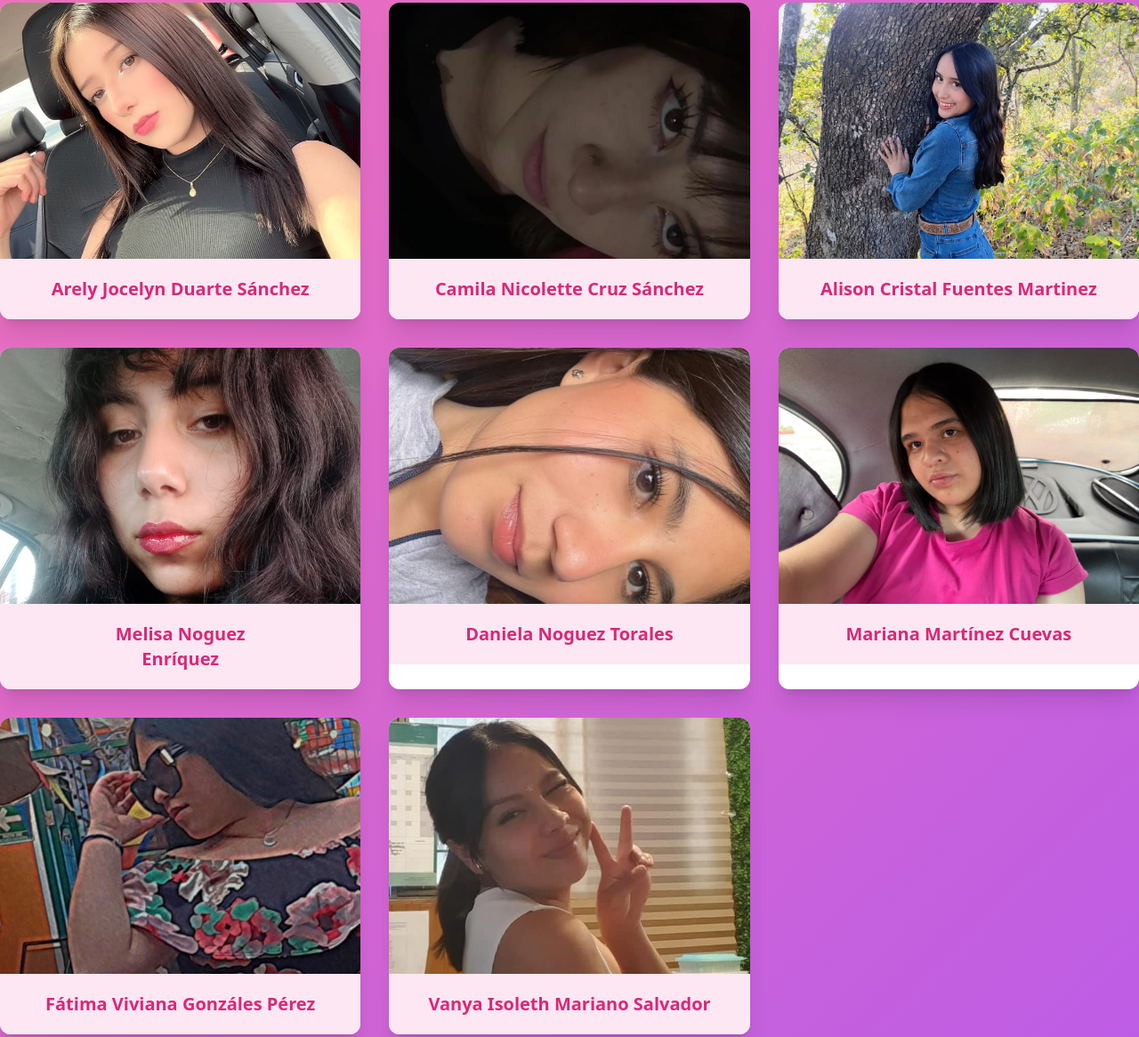
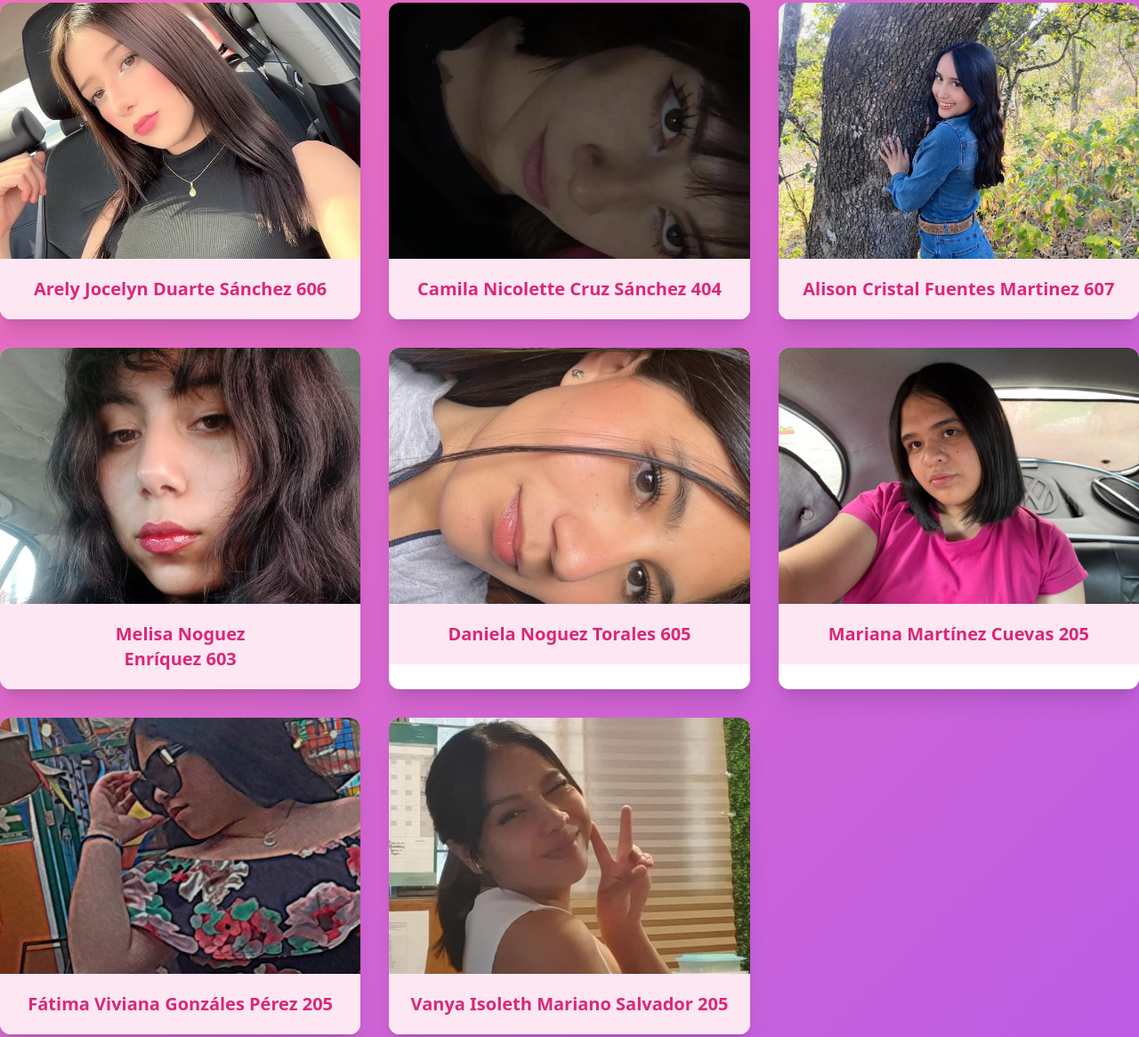
Before and after one commit to IsaacHrz/Miss-Cecytem, a plain HTML site: page index.html in a window 1280 px wide. Shown: the part 277-1443 px from the top of the page at 89% size. Drawn offline with nearby package versions, Linux system fonts and the light colour scheme.

Commit message:
index.html

```diff
--- a/index.html
+++ b/index.html
@@ -47,56 +47,56 @@
             <div class="candidate-card bg-white rounded-xl shadow-xl overflow-hidden">
                 <img src="Imagen de WhatsApp 2025-05-26 a las 12.08.57_c1e5eec3.jpg" alt="Arely Jocelyn Duarte Sánchez" class="w-full h-72 object-cover">
                 <div class="p-5 text-center bg-pink-100">
-                    <h3 class="text-xl font-bold text-pink-600">Arely Jocelyn Duarte Sánchez</h3>
+                    <h3 class="text-xl font-bold text-pink-600">Arely Jocelyn Duarte Sánchez 606</h3>
                 </div>
             </div>
             <!-- Candidata 2 -->
             <div class="candidate-card bg-white rounded-xl shadow-xl overflow-hidden">
                 <img src="Imagen de WhatsApp 2025-05-26 a las 12.09.23_e43cffe8.jpg" alt="Camila Nicolette Cruz Sánchez" class="w-full h-72 object-cover">
                 <div class="p-5 text-center bg-pink-100">
-                    <h3 class="text-xl font-bold text-pink-600">Camila Nicolette Cruz Sánchez</h3>
+                    <h3 class="text-xl font-bold text-pink-600">Camila Nicolette Cruz Sánchez 404</h3>
                 </div>
             </div>
             <!-- Candidata 3 -->
             <div class="candidate-card bg-white rounded-xl shadow-xl overflow-hidden">
                 <img src="Imagen de WhatsApp 2025-05-26 a las 12.10.08_55438b57.jpg" alt="Alison Cristal Fuentes Martinez" class="w-full h-72 object-cover">
                 <div class="p-5 text-center bg-pink-100">
-                    <h3 class="text-xl font-bold text-pink-600">Alison Cristal Fuentes Martinez</h3>
+                    <h3 class="text-xl font-bold text-pink-600">Alison Cristal Fuentes Martinez 607</h3>
                 </div>
             </div>
             <!-- Candidata 4 -->
             <div class="candidate-card bg-white rounded-xl shadow-xl overflow-hidden">
                 <img src="Imagen de WhatsApp 2025-05-26 a las 12.11.05_cc299e58.jpg" alt="Melisa Noguez Enríquez" class="w-full h-72 object-cover">
                 <div class="p-5 text-center bg-pink-100">
-                    <h3 class="text-xl font-bold text-pink-600">Melisa Noguez<br>Enríquez</h3>
+                    <h3 class="text-xl font-bold text-pink-600">Melisa Noguez<br>Enríquez 603</h3>
                 </div>
             </div>
             <!-- Candidata 5 -->
             <div class="candidate-card bg-white rounded-xl shadow-xl overflow-hidden">
                 <img src="Imagen de WhatsApp 2025-05-26 a las 12.12.28_b1e25256.jpg" alt="Daniela Noguez Torales" class="w-full h-72 object-cover">
                 <div class="p-5 text-center bg-pink-100">
-                    <h3 class="text-xl font-bold text-pink-600">Daniela Noguez Torales</h3>
+                    <h3 class="text-xl font-bold text-pink-600">Daniela Noguez Torales 605</h3>
                 </div>
             </div>
             <!-- Candidata 6 -->
             <div class="candidate-card bg-white rounded-xl shadow-xl overflow-hidden">
                 <img src="Imagen de WhatsApp 2025-05-26 a las 12.12.55_2ba2e8ab.jpg" alt="Mariana Martínez Cuevas" class="w-full h-72 object-cover">
                 <div class="p-5 text-center bg-pink-100">
-                    <h3 class="text-xl font-bold text-pink-600">Mariana Martínez Cuevas</h3>
+                    <h3 class="text-xl font-bold text-pink-600">Mariana Martínez Cuevas 205</h3>
                 </div>
             </div>
             <!-- Candidata 7 -->
             <div class="candidate-card bg-white rounded-xl shadow-xl overflow-hidden">
                 <img src="Imagen de WhatsApp 2025-05-26 a las 12.14.31_e44d22a1.jpg" alt="Fátima Viviana Gonzáles Pérez" class="w-full h-72 object-cover">
                 <div class="p-5 text-center bg-pink-100">
-                    <h3 class="text-xl font-bold text-pink-600">Fátima Viviana Gonzáles Pérez</h3>
+                    <h3 class="text-xl font-bold text-pink-600">Fátima Viviana Gonzáles Pérez 205</h3>
                 </div>
             </div>
             <!-- Candidata 8 -->
             <div class="candidate-card bg-white rounded-xl shadow-xl overflow-hidden">
                 <img src="Imagen de WhatsApp 2025-05-26 a las 17.25.41_7e3c884e.jpg" alt="Fátima Viviana Gonzáles Pérez" class="w-full h-72 object-cover">
                 <div class="p-5 text-center bg-pink-100">
-                    <h3 class="text-xl font-bold text-pink-600">Vanya Isoleth Mariano Salvador</h3>
+                    <h3 class="text-xl font-bold text-pink-600">Vanya Isoleth Mariano Salvador 205</h3>
                 </div>
             </div>
         </div>
```
